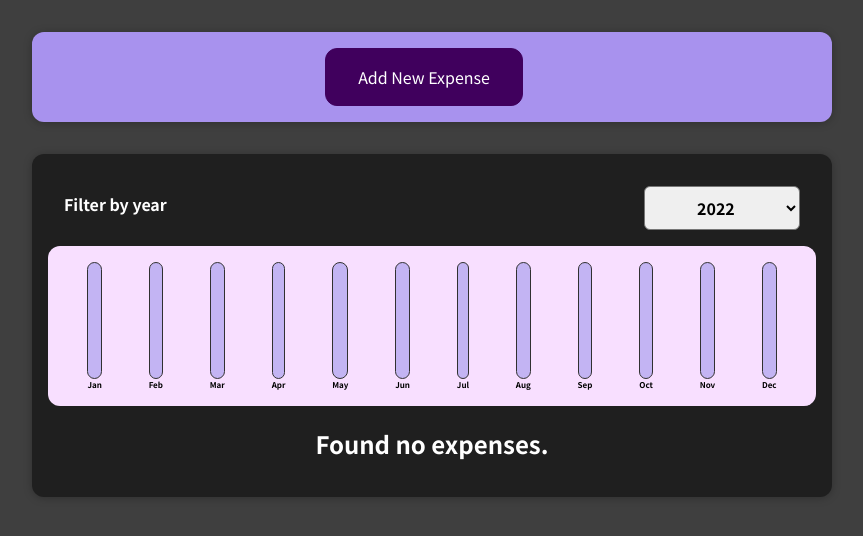
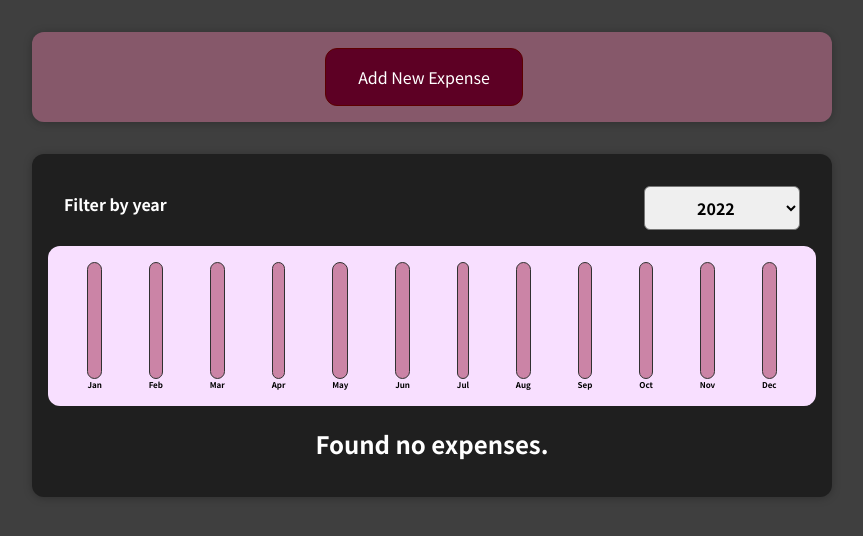
Before and after one commit to bekirbali/React-Practice, a React (Create React App) app: page / in a window 1280 px wide. Shown: the top 536 px of the page, without its empty margins (208-1071 px from the left). Built offline with nearby package versions, Linux system fonts and the light colour scheme.

Commit message:
Expense Filter Correction

```diff
--- a/src/components/Chart/ChartBar.css
+++ b/src/components/Chart/ChartBar.css
@@ -10,7 +10,7 @@
   width: 100%;
   border: 1px solid #313131;
   border-radius: 12px;
-  background-color: #c3b4f3;
+  background-color: #b65b7eaf;
   overflow: hidden;
   display: flex;
   flex-direction: column;
@@ -18,7 +18,7 @@
 }
 
 .chart-bar__fill {
-  background-color: #4826b9;
+  background-color: #5d0024;
   width: 100%;
   transition: all 0.3s ease-out;
 }
--- a/src/components/Expenses/ExpenseFilter.js
+++ b/src/components/Expenses/ExpenseFilter.js
@@ -11,10 +11,10 @@
       <div className="expense-filter__control">
         <label htmlFor="">Filter by year</label>
         <select value={props.selected} onChange={dropdownChangeHandler}>
-          <option value="2022">2022</option>
           <option value="2019">2019</option>
           <option value="2020">2020</option>
           <option value="2021">2021</option>
+          <option value="2022">2022</option>
           <option value="2023">2023</option>
         </select>
       </div>
--- a/src/components/Expenses/ExpenseItem.css
+++ b/src/components/Expenses/ExpenseItem.css
@@ -29,7 +29,7 @@
   font-size: 1rem;
   font-weight: bold;
   color: white;
-  background-color: #40005d;
+  background-color: #5d0024;
   border: 1px solid white;
   padding: 0.5rem;
   border-radius: 12px;
--- a/src/components/NewExpense/NewExpense.css
+++ b/src/components/NewExpense/NewExpense.css
@@ -1,5 +1,5 @@
 .new-expense {
-  background-color: #a892ee;
+  background-color: #ad6682a6;
   padding: 1rem;
   margin: 2rem auto;
   width: 50rem;
@@ -7,14 +7,15 @@
   border-radius: 12px;
   text-align: center;
   box-shadow: 0 1px 8px rgba(0, 0, 0, 0.25);
+  color: white;
 }
 
 .new-expense button {
   font: inherit;
   cursor: pointer;
   padding: 1rem 2rem;
-  border: 1px solid #40005d;
-  background-color: #40005d;
+  border: 1px solid #5d0000;
+  background-color: #5d0024;
   color: white;
   border-radius: 12px;
   margin-right: 1rem;
@@ -22,8 +23,8 @@
 
 .new-expense button:hover,
 .new-expense button:active {
-  background-color: #510674;
-  border-color: #510674;
+  background-color: #5d0024;
+  border-color: #5d0000;
 }
 
 .new-expense button.alternative {
```
